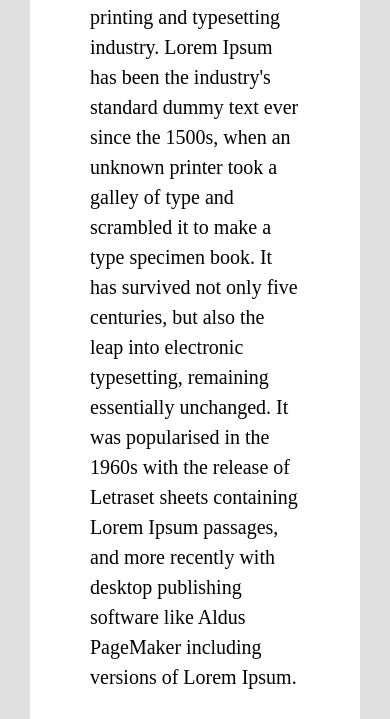
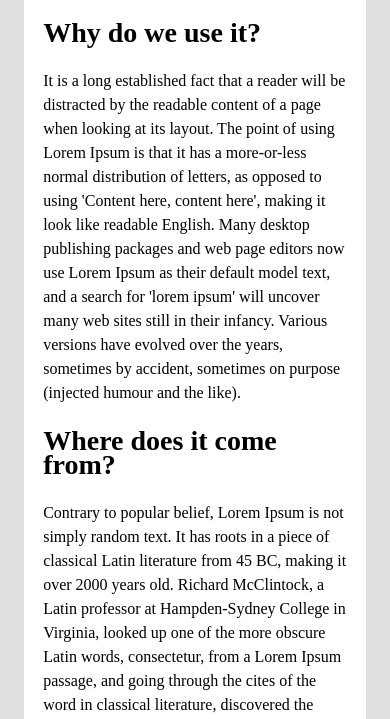
Before and after one commit to yashikagarg13/typography-basics, a website: page index.html in a window 390 px wide. Shown: the part 598-1317 px from the top of the page. Drawn offline with nearby package versions, Linux system fonts and the light colour scheme; files that its build step writes are made by us from their sources.

Commit message:
Typographic basis - Improvement of responsive design solution

```diff
--- a/index.less
+++ b/index.less
@@ -171,17 +171,30 @@
 
 ***************************************************************************************************************/
 
+html {
+	font-size: 16px;
+}
+@media (max-width: 480px) {
+	html {
+		font-size: 16px;
+	}
+}
+@media (min-width: 480px) and (max-width: 1200px) {
+	html {
+		font-size: 18px;
+	}
+}
 
-@base-font-size: 20px;
+@media (min-width: 1200px)  {
+	html {
+		font-size: 20px;
+	}
+}
+
 @line-height: 1.5rem;
-
-html {
-	font-size: @base-font-size
-}
 
 body {
 	background: #e0e0e0;
-	font-size: @base-font-size;
 	line-height: @line-height;
 	padding: 0 @line-height;
 	margin: 0;
@@ -192,6 +205,9 @@
 	max-width: 32rem; // 75 chars per line.
 	margin: 0 auto;
 	padding: @line-height * 2;
+	@media (max-width: 480px) {
+		padding: @line-height * 0.8;
+	}
 }
 
 h2 {
```
Also changed, not shown: 1 other file.
